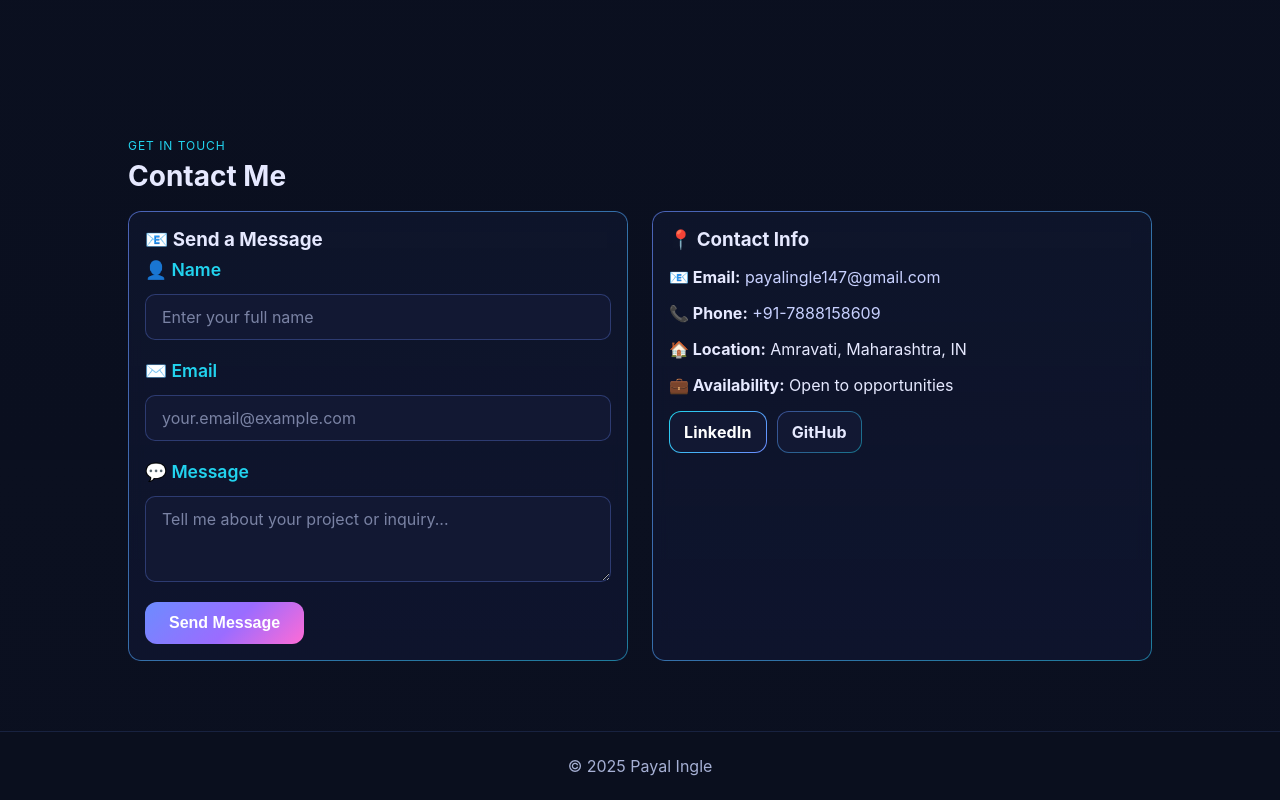
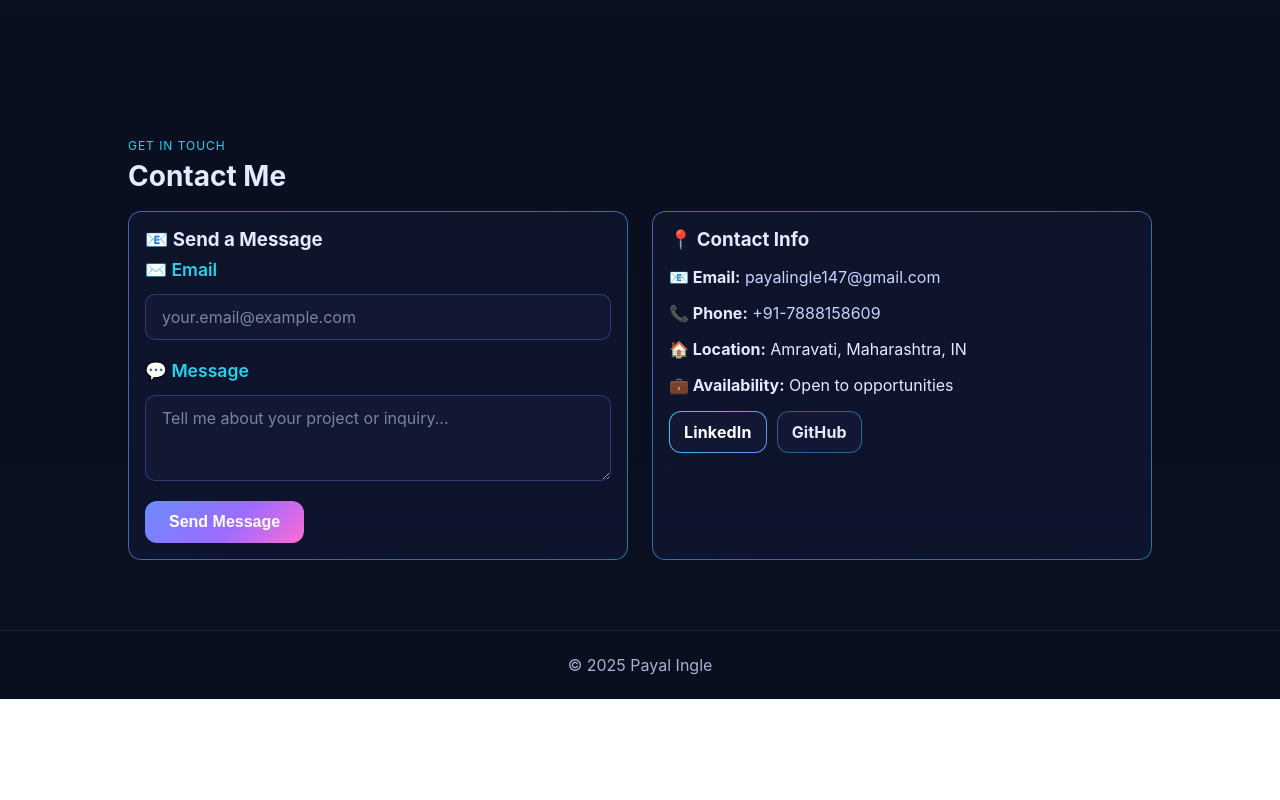
Before and after one commit to Payalingle/My_Personal_Portfolio, a React (Vite) app: page / in a window 1280 px wide. Shown: the part 3540-4340 px from the top of the page. After the commit the page ends 4239 px from the top, so only its background shows below. Built offline with nearby package versions, Linux system fonts and the light colour scheme.

Commit message:
Updated hero section and fixed portfolio links

```diff
--- a/src/components/Contact.jsx
+++ b/src/components/Contact.jsx
@@ -1,34 +1,6 @@
-import React, { useState } from 'react'
+import React from 'react'
 
 export default function Contact({ data }) {
-  const [formData, setFormData] = useState({
-    name: '',
-    email: '',
-    message: ''
-  })
-  const [isSubmitting, setIsSubmitting] = useState(false)
-  const [submitMessage, setSubmitMessage] = useState('')
-
-  const handleChange = (e) => {
-    setFormData({
-      ...formData,
-      [e.target.name]: e.target.value
-    })
-  }
-
-  const handleSubmit = async (e) => {
-    e.preventDefault()
-    setIsSubmitting(true)
-    setSubmitMessage('')
-
-    // Simulate form submission
-    setTimeout(() => {
-      setSubmitMessage(`Thank you ${formData.name}! Your message has been sent successfully.`)
-      setFormData({ name: '', email: '', message: '' })
-      setIsSubmitting(false)
-    }, 1000)
-  }
-
   return (
     <section id="contact" className="section reveal">
       <div className="container">
@@ -39,27 +11,13 @@ export default function Contact({ data }) {
         <div className="grid two">
           <div className="card glass gradient hover-lift">
             <h3>📧 Send a Message</h3>
-            <form onSubmit={handleSubmit} className="contact-form">
-              <div className="form-group">
-                <label htmlFor="name">👤 Name</label>
-                <input
-                  type="text"
-                  id="name"
-                  name="name"
-                  value={formData.name}
-                  onChange={handleChange}
-                  placeholder="Enter your full name"
-                  required
-                />
-              </div>
+            <form className="contact-form">
               <div className="form-group">
                 <label htmlFor="email">✉️ Email</label>
                 <input
                   type="email"
                   id="email"
                   name="email"
-                  value={formData.email}
-                  onChange={handleChange}
                   placeholder="your.email@example.com"
                   required
                 />
@@ -69,17 +27,14 @@ export default function Contact({ data }) {
                 <textarea
                   id="message"
                   name="message"
-                  value={formData.message}
-                  onChange={handleChange}
                   rows="3"
                   placeholder="Tell me about your project or inquiry..."
                   required
                 ></textarea>
               </div>
-              <button type="submit" className="btn primary" disabled={isSubmitting}>
-                {isSubmitting ? 'Sending...' : 'Send Message'}
+              <button type="submit" className="btn primary">
+                Send Message
               </button>
-              {submitMessage && <p className="success-message">{submitMessage}</p>}
             </form>
           </div>
           <div className="card glass gradient hover-lift">
@@ -92,7 +47,6 @@ export default function Contact({ data }) {
               <a className="btn secondary" href={data.links.linkedin} target="_blank" rel="noreferrer">LinkedIn</a>
               <a className="btn ghost" href={data.links.github} target="_blank" rel="noreferrer">GitHub</a>
             </div>
-
           </div>
         </div>
       </div>
```
